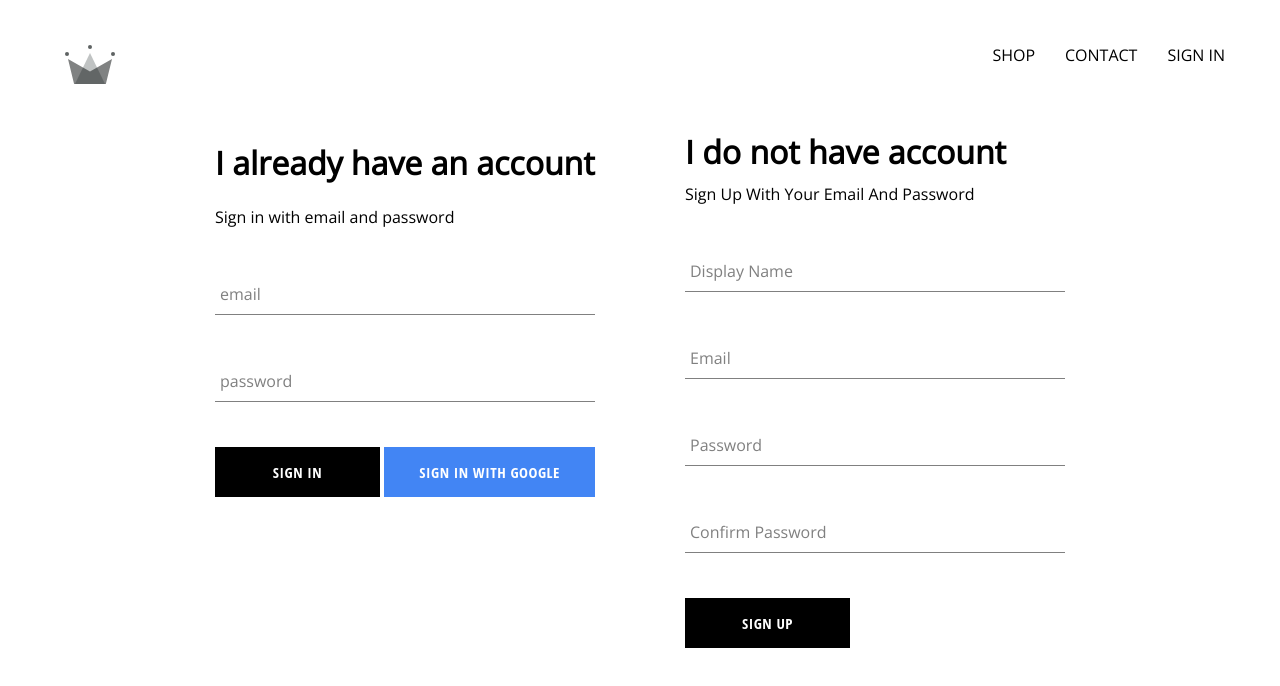
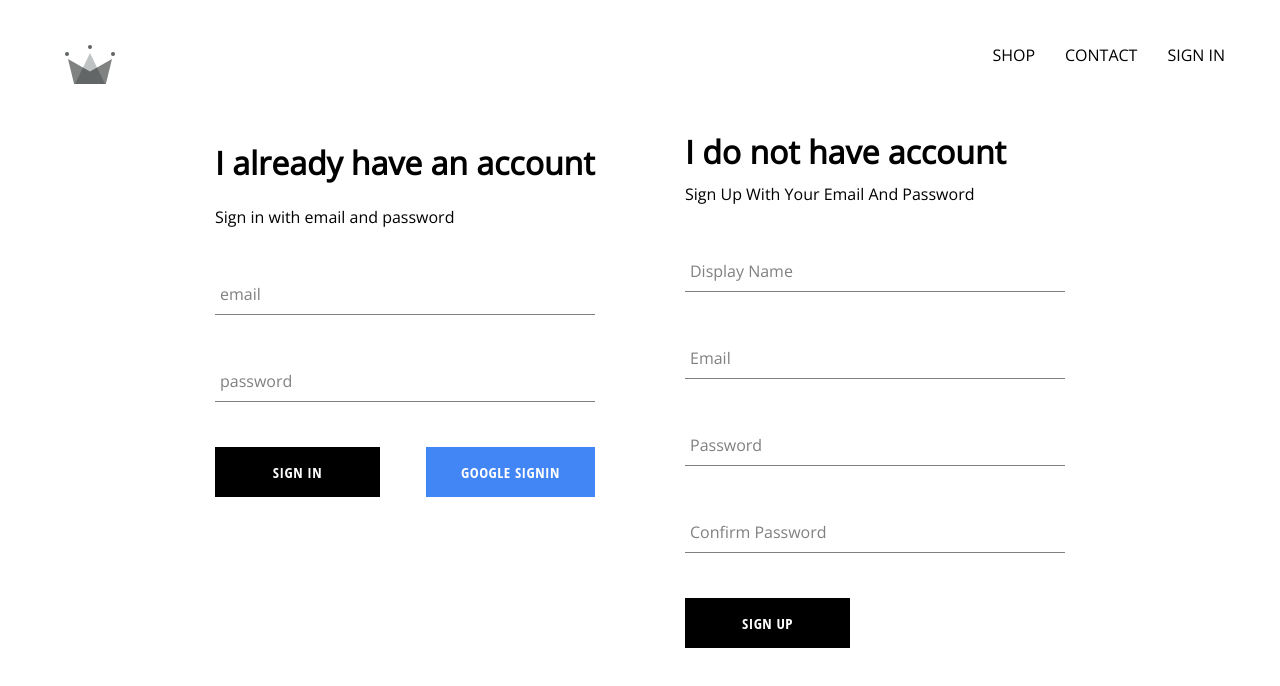
Before and after one commit to BitCoyote/SuiteShop-Ecommerce-site, a React (Create React App) app: page /signin in a window 1280 px wide. Shown: the top 686 px of the page. Built offline with nearby package versions, Linux system fonts and the light colour scheme; no server answers.

Commit message:
change the button text

```diff
--- a/src/components/sign-in/sign-in.component.jsx
+++ b/src/components/sign-in/sign-in.component.jsx
@@ -66,7 +66,7 @@ class SignIN extends Component {
               onClick={() => SignInWithGoogle(this.props)}
               isGoogleSignIn
             >
-              Sign In With Google
+              Google SignIn
             </CustomButton>
           </div>
         </form>
```
